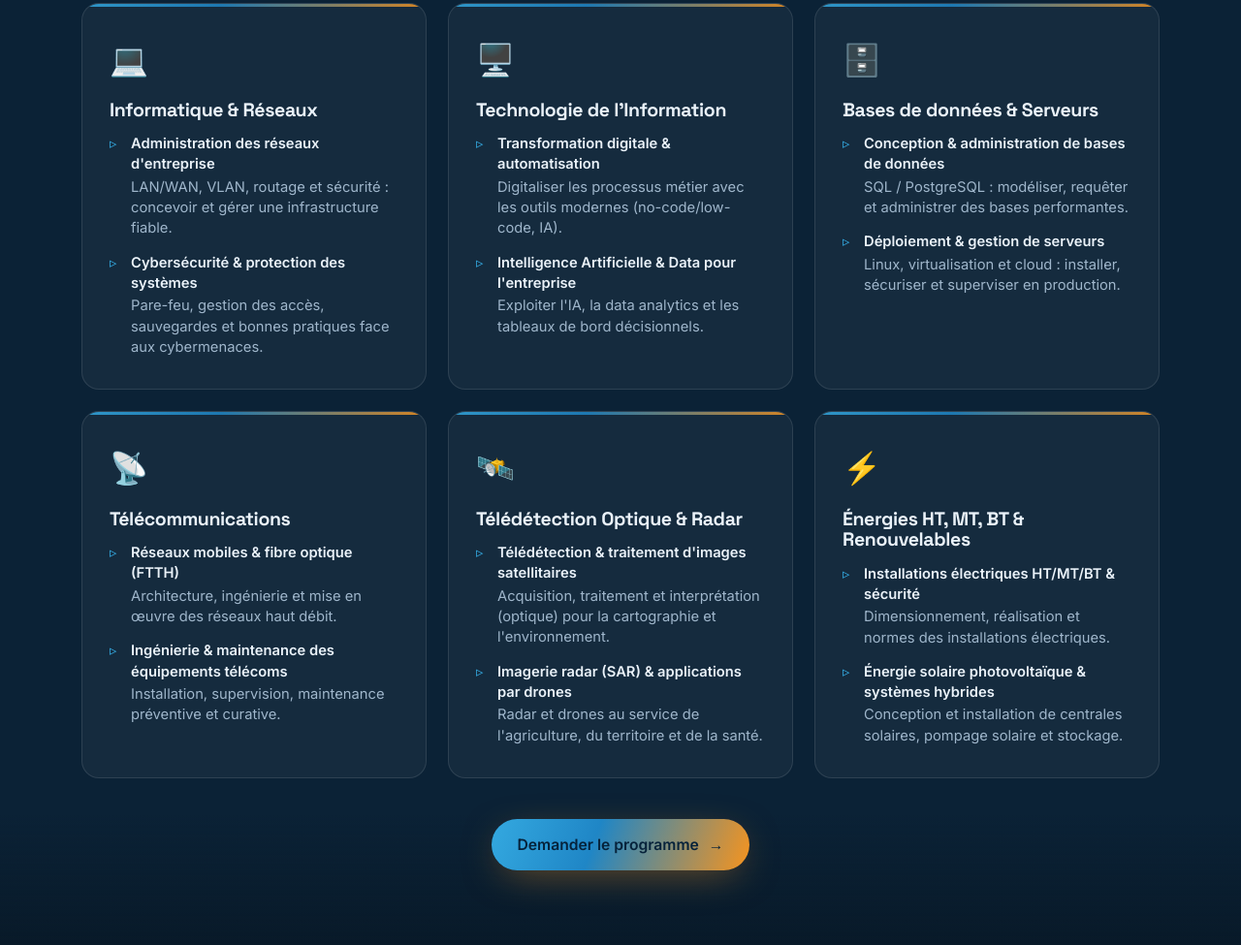
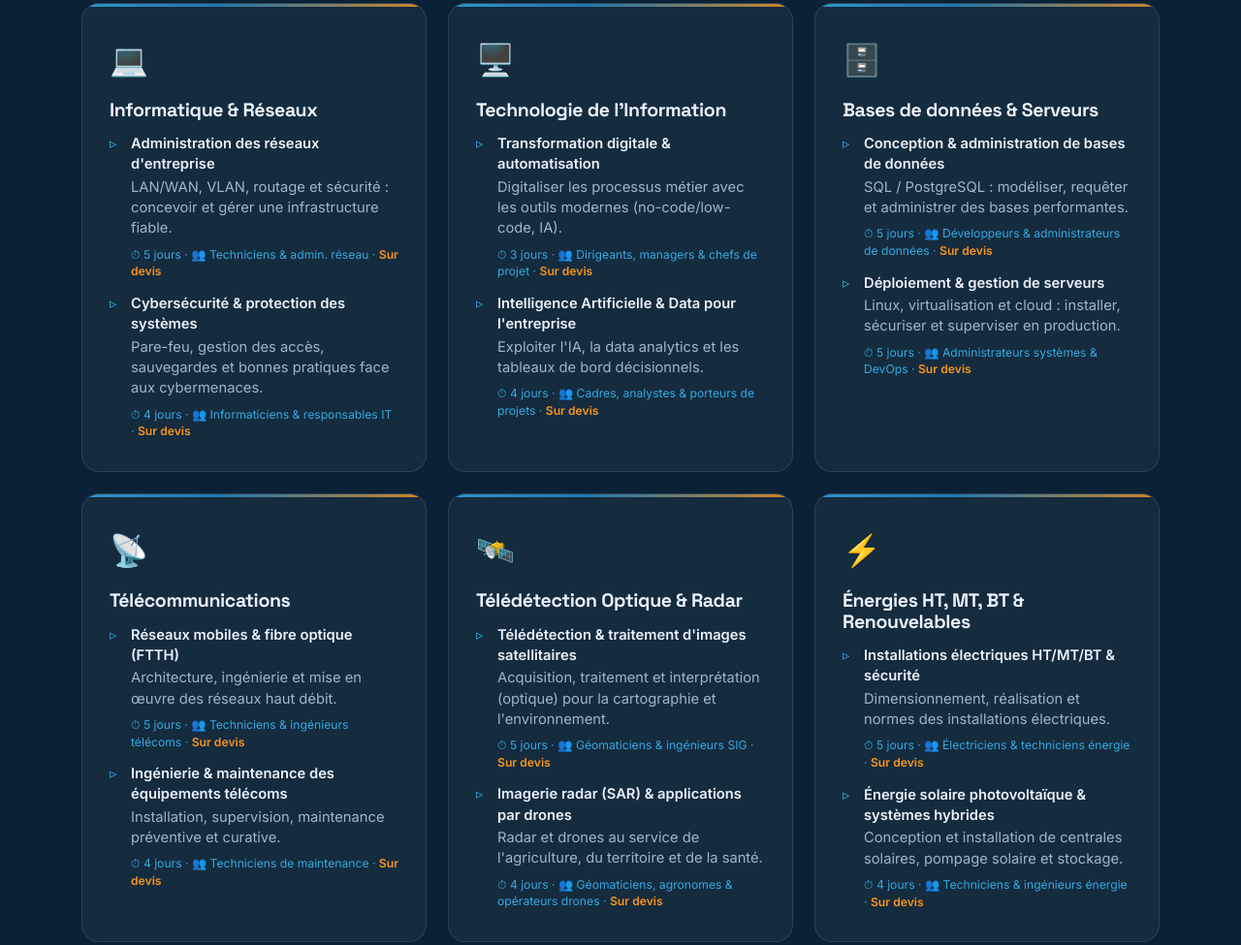
Before and after one commit to dgtecsarlu/geotech-site, a plain HTML site: page index.html in a window 1280 px wide. Shown: the part 4949-5924 px from the top of the page at 97% size. Drawn offline with Linux system fonts and the light colour scheme.

Commit message:
Formations : ajout duree, public vise et mention Sur devis par module

```diff
--- a/index.html
+++ b/index.html
@@ -166,48 +166,48 @@
           <div class="card__icon">💻</div>
           <h3>Informatique &amp; Réseaux</h3>
           <ul class="formation__modules">
-            <li><strong>Administration des réseaux d'entreprise</strong>LAN/WAN, VLAN, routage et sécurité : concevoir et gérer une infrastructure fiable.</li>
-            <li><strong>Cybersécurité &amp; protection des systèmes</strong>Pare-feu, gestion des accès, sauvegardes et bonnes pratiques face aux cybermenaces.</li>
+            <li><strong>Administration des réseaux d'entreprise</strong>LAN/WAN, VLAN, routage et sécurité : concevoir et gérer une infrastructure fiable.<span class="formation__meta">⏱ 5 jours · 👥 Techniciens & admin. réseau · <b>Sur devis</b></span></li>
+            <li><strong>Cybersécurité &amp; protection des systèmes</strong>Pare-feu, gestion des accès, sauvegardes et bonnes pratiques face aux cybermenaces.<span class="formation__meta">⏱ 4 jours · 👥 Informaticiens & responsables IT · <b>Sur devis</b></span></li>
           </ul>
         </article>
         <article class="card reveal">
           <div class="card__icon">🖥️</div>
           <h3>Technologie de l'Information</h3>
           <ul class="formation__modules">
-            <li><strong>Transformation digitale &amp; automatisation</strong>Digitaliser les processus métier avec les outils modernes (no-code/low-code, IA).</li>
-            <li><strong>Intelligence Artificielle &amp; Data pour l'entreprise</strong>Exploiter l'IA, la data analytics et les tableaux de bord décisionnels.</li>
+            <li><strong>Transformation digitale &amp; automatisation</strong>Digitaliser les processus métier avec les outils modernes (no-code/low-code, IA).<span class="formation__meta">⏱ 3 jours · 👥 Dirigeants, managers & chefs de projet · <b>Sur devis</b></span></li>
+            <li><strong>Intelligence Artificielle &amp; Data pour l'entreprise</strong>Exploiter l'IA, la data analytics et les tableaux de bord décisionnels.<span class="formation__meta">⏱ 4 jours · 👥 Cadres, analystes & porteurs de projets · <b>Sur devis</b></span></li>
           </ul>
         </article>
         <article class="card reveal">
           <div class="card__icon">🗄️</div>
           <h3>Bases de données &amp; Serveurs</h3>
           <ul class="formation__modules">
-            <li><strong>Conception &amp; administration de bases de données</strong>SQL / PostgreSQL : modéliser, requêter et administrer des bases performantes.</li>
-            <li><strong>Déploiement &amp; gestion de serveurs</strong>Linux, virtualisation et cloud : installer, sécuriser et superviser en production.</li>
+            <li><strong>Conception &amp; administration de bases de données</strong>SQL / PostgreSQL : modéliser, requêter et administrer des bases performantes.<span class="formation__meta">⏱ 5 jours · 👥 Développeurs & administrateurs de données · <b>Sur devis</b></span></li>
+            <li><strong>Déploiement &amp; gestion de serveurs</strong>Linux, virtualisation et cloud : installer, sécuriser et superviser en production.<span class="formation__meta">⏱ 5 jours · 👥 Administrateurs systèmes & DevOps · <b>Sur devis</b></span></li>
           </ul>
         </article>
         <article class="card reveal">
           <div class="card__icon">📡</div>
           <h3>Télécommunications</h3>
           <ul class="formation__modules">
-            <li><strong>Réseaux mobiles &amp; fibre optique (FTTH)</strong>Architecture, ingénierie et mise en œuvre des réseaux haut débit.</li>
-            <li><strong>Ingénierie &amp; maintenance des équipements télécoms</strong>Installation, supervision, maintenance préventive et curative.</li>
+            <li><strong>Réseaux mobiles &amp; fibre optique (FTTH)</strong>Architecture, ingénierie et mise en œuvre des réseaux haut débit.<span class="formation__meta">⏱ 5 jours · 👥 Techniciens & ingénieurs télécoms · <b>Sur devis</b></span></li>
+            <li><strong>Ingénierie &amp; maintenance des équipements télécoms</strong>Installation, supervision, maintenance préventive et curative.<span class="formation__meta">⏱ 4 jours · 👥 Techniciens de maintenance · <b>Sur devis</b></span></li>
           </ul>
         </article>
         <article class="card reveal">
           <div class="card__icon">🛰️</div>
           <h3>Télédétection Optique &amp; Radar</h3>
           <ul class="formation__modules">
-            <li><strong>Télédétection &amp; traitement d'images satellitaires</strong>Acquisition, traitement et interprétation (optique) pour la cartographie et l'environnement.</li>
-            <li><strong>Imagerie radar (SAR) &amp; applications par drones</strong>Radar et drones au service de l'agriculture, du territoire et de la santé.</li>
+            <li><strong>Télédétection &amp; traitement d'images satellitaires</strong>Acquisition, traitement et interprétation (optique) pour la cartographie et l'environnement.<span class="formation__meta">⏱ 5 jours · 👥 Géomaticiens & ingénieurs SIG · <b>Sur devis</b></span></li>
+            <li><strong>Imagerie radar (SAR) &amp; applications par drones</strong>Radar et drones au service de l'agriculture, du territoire et de la santé.<span class="formation__meta">⏱ 4 jours · 👥 Géomaticiens, agronomes & opérateurs drones · <b>Sur devis</b></span></li>
           </ul>
         </article>
         <article class="card reveal">
           <div class="card__icon">⚡</div>
           <h3>Énergies HT, MT, BT &amp; Renouvelables</h3>
           <ul class="formation__modules">
-            <li><strong>Installations électriques HT/MT/BT &amp; sécurité</strong>Dimensionnement, réalisation et normes des installations électriques.</li>
-            <li><strong>Énergie solaire photovoltaïque &amp; systèmes hybrides</strong>Conception et installation de centrales solaires, pompage solaire et stockage.</li>
+            <li><strong>Installations électriques HT/MT/BT &amp; sécurité</strong>Dimensionnement, réalisation et normes des installations électriques.<span class="formation__meta">⏱ 5 jours · 👥 Électriciens & techniciens énergie · <b>Sur devis</b></span></li>
+            <li><strong>Énergie solaire photovoltaïque &amp; systèmes hybrides</strong>Conception et installation de centrales solaires, pompage solaire et stockage.<span class="formation__meta">⏱ 4 jours · 👥 Techniciens & ingénieurs énergie · <b>Sur devis</b></span></li>
           </ul>
         </article>
       </div>
--- a/styles.css
+++ b/styles.css
@@ -129,6 +129,8 @@ h1, h2, h3, .brand__name { font-family: 'Space Grotesk', sans-serif; line-height
 .formation__modules li { position: relative; padding-left: 22px; color: var(--muted); font-size: .92rem; line-height: 1.45; }
 .formation__modules li::before { content: '▹'; position: absolute; left: 0; top: 0; color: var(--azure); }
 .formation__modules strong { display: block; color: var(--text); font-weight: 600; margin-bottom: 2px; }
+.formation__meta { display: block; margin-top: 7px; font-size: .76rem; color: var(--azure); }
+.formation__meta b { color: var(--orange); font-weight: 700; }
 .section__cta { text-align: center; margin-top: 42px; }
 .formations__visual { position: relative; height: 340px; display: flex; align-items: center; justify-content: center; }
 .orb { width: 130px; height: 130px; border-radius: 50%; background: var(--grad); filter: blur(2px); box-shadow: 0 0 80px 10px rgba(247,148,30,.45); animation: float 5s ease-in-out infinite; }
```
